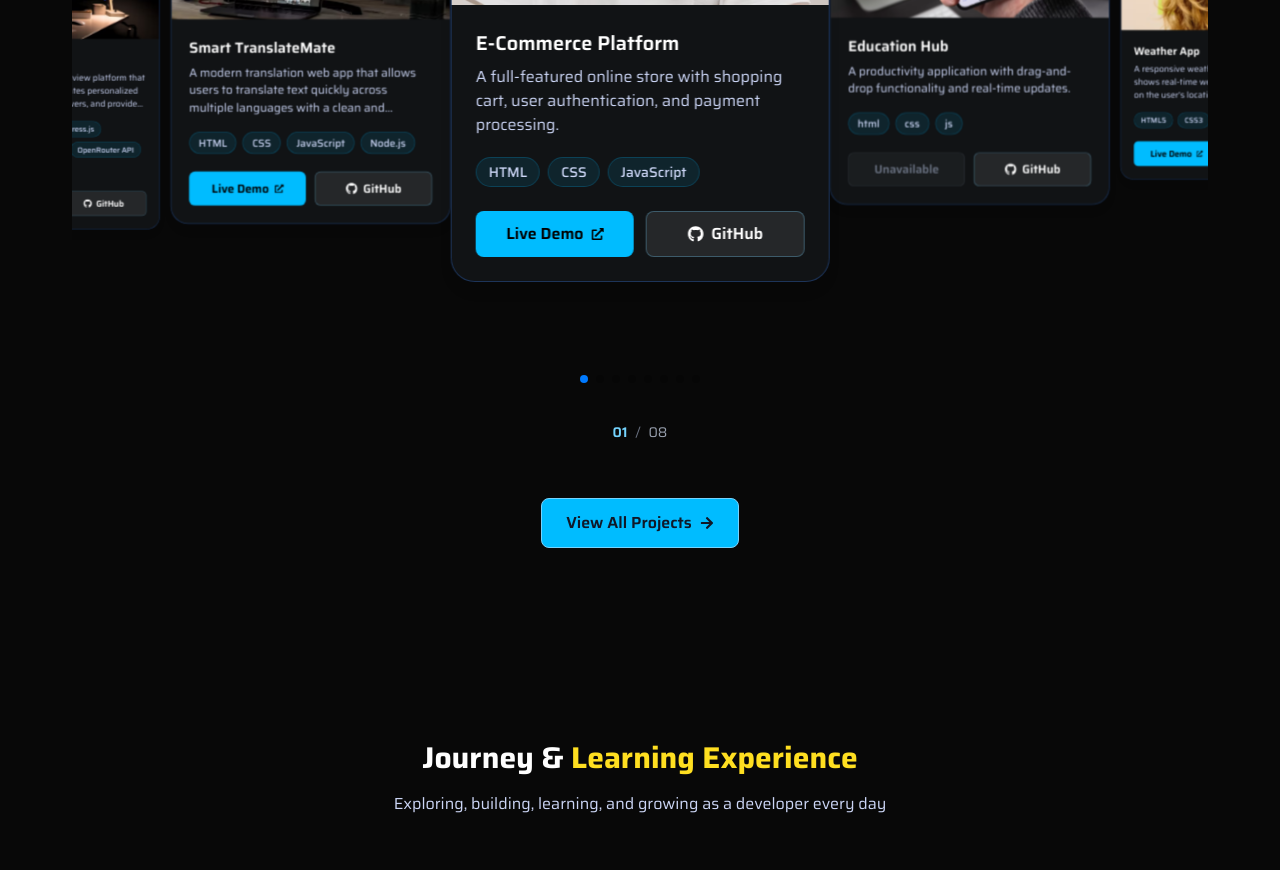
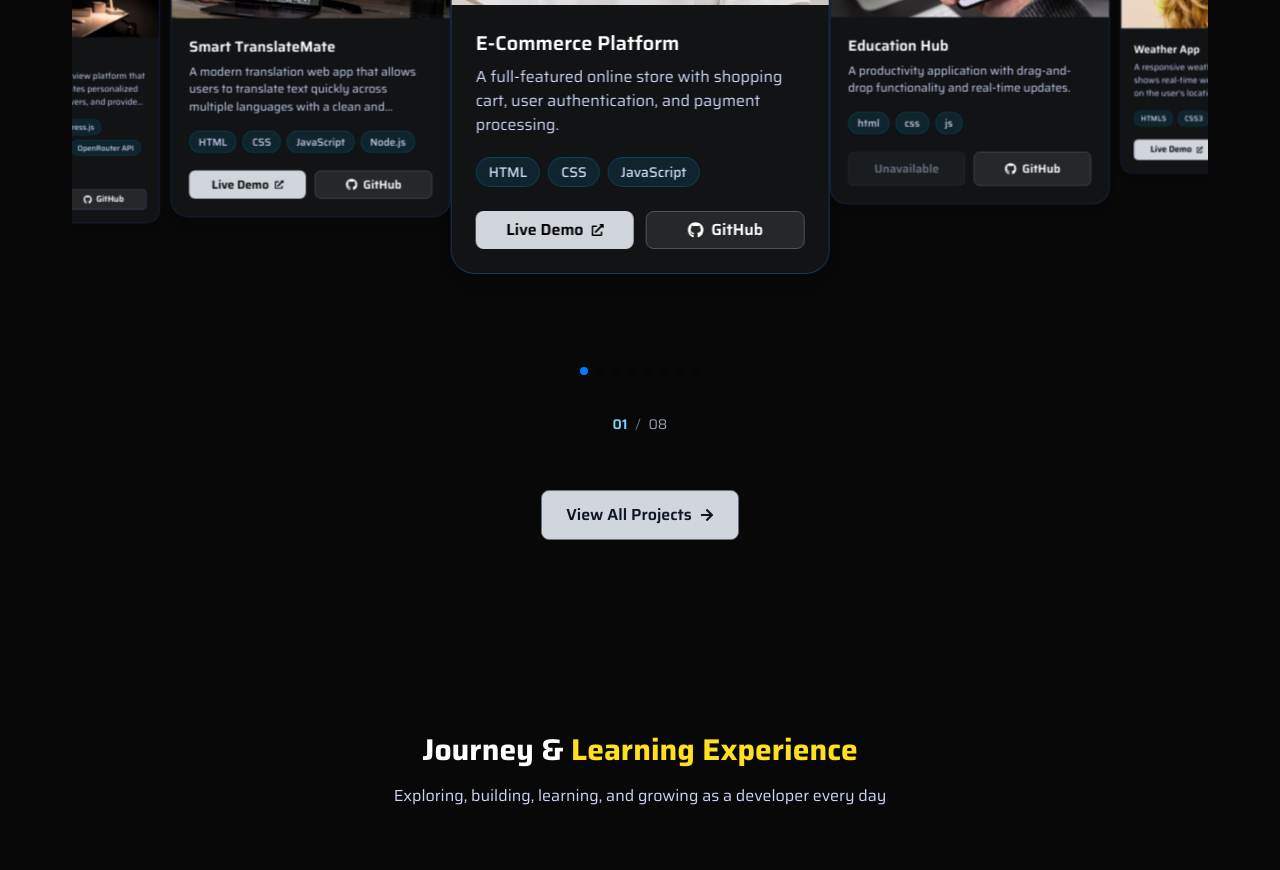
Before and after one commit to ydvrahul160-netizen/rahulyadav-portfolio, a React (Vite) app: page / in a window 1280 px wide. Shown: the part 3200-4070 px from the top of the page. Built offline with nearby package versions, Linux system fonts and the light colour scheme.

Commit message:
Improve skill card colors and styling

```diff
--- a/src/components/ProjectCards.jsx
+++ b/src/components/ProjectCards.jsx
@@ -66,7 +66,7 @@ const ProjectCards = ({
               href={live}
               target="_blank"
               rel="noopener noreferrer"
-              className="inline-flex items-center justify-center gap-2 rounded-lg bg-sky-400 px-4 py-2.5 text-sm font-semibold text-black transition-all duration-300 hover:bg-sky-300 hover:shadow-lg hover:shadow-sky-400/20 sm:text-base"
+              className="inline-flex items-center justify-center gap-2 rounded-lg bg-gray-300 boreder border-b-dark-400 px-4 py-1.5 text-sm font-semibold text-black transition-all duration-300 hover:text-green-800 sm:text-base"
             >
               Live Demo
               <FaExternalLinkAlt className="text-xs" />
@@ -83,7 +83,7 @@ const ProjectCards = ({
               href={github}
               target="_blank"
               rel="noopener noreferrer"
-              className="theme-heading theme-bg2 inline-flex items-center justify-center gap-2 rounded-lg border border-sky-300/30 px-4 py-2.5 text-sm font-semibold transition-all duration-300 hover:border-sky-300 hover:bg-white/10 sm:text-base"
+              className="theme-heading theme-bg2 inline-flex items-center justify-center gap-2 rounded-lg border border-gray-600 px-2 py-1.5 text-sm font-semibold transition-all duration-200 hover:text-green-800 sm:text-base"
             >
               <FaGithub />
               GitHub
--- a/src/components/Projects.jsx
+++ b/src/components/Projects.jsx
@@ -145,7 +145,7 @@ const Projects = () => {
         <div className="mt-12 text-center sm:mt-14">
           <Link
             to="/projects"
-            className="inline-flex items-center gap-2 rounded-lg border border-sky-300 bg-sky-400 px-5 py-2.5 font-semibold text-gray-900 transition-all duration-300 hover:bg-sky-300 hover:shadow-lg hover:shadow-sky-400/20 sm:px-6 sm:py-3"
+            className="inline-flex items-center gap-2 rounded-lg border border-gray-500 bg-gray-300 px-5 py-2.5 font-semibold text-gray-900 transition-all duration-300 hover:bg-sky-300 hover:shadow-lg hover:shadow-sky-400/20 sm:px-6 sm:py-3"
           >
             View All Projects
             <FaArrowRight className="text-sm" />
```
